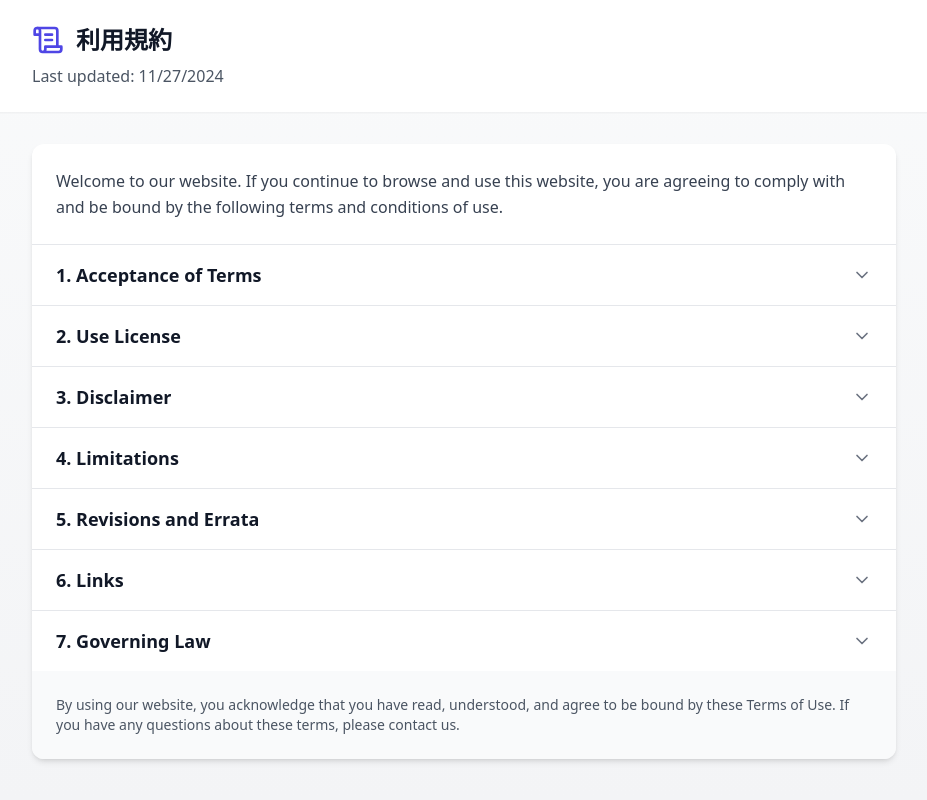
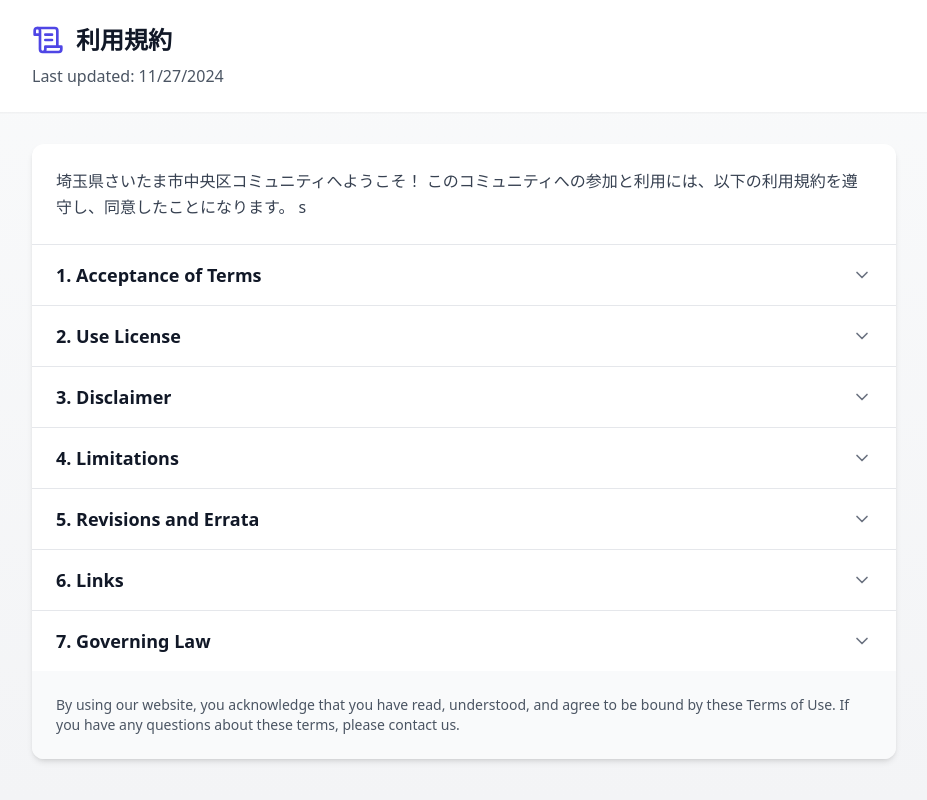
Before and after one commit to takachino/yono-terms-of-use, a React (Vite) app: page / in a window 1280 px wide. Shown: the whole page, without its empty margins (176-1103 px from the left). Built offline with nearby package versions, Linux system fonts and the light colour scheme.

Commit message:
ヘッダー本文変更

```diff
--- a/src/App.tsx
+++ b/src/App.tsx
@@ -63,8 +63,8 @@ function App() {
           {/* Introduction */}
           <div className="p-6 border-b border-gray-200">
             <p className="text-gray-700 leading-relaxed">
-              Welcome to our website. If you continue to browse and use this website, you are agreeing to comply with and be bound by the following terms and conditions of use.
-            </p>
+              埼玉県さいたま市中央区コミュニティへようこそ！ このコミュニティへの参加と利用には、以下の利用規約を遵守し、同意したことになります。
+s            </p>
           </div>
 
           {/* Accordion Sections */}
```
